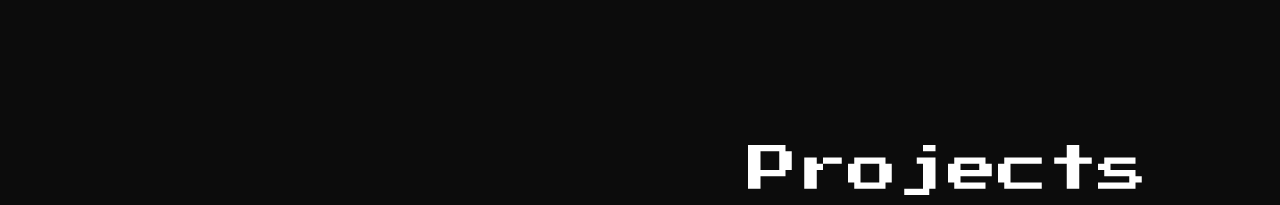
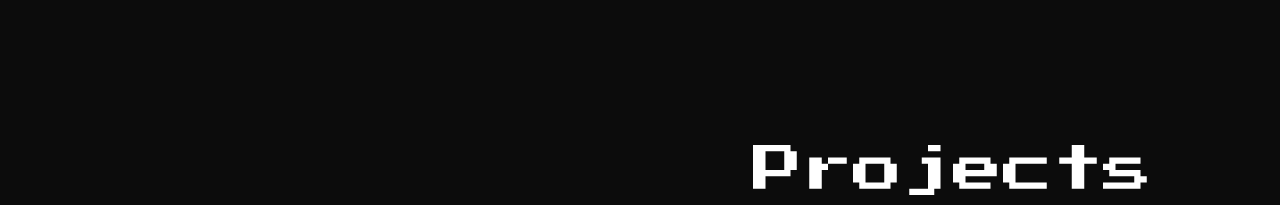
Before and after one commit to hollyBelly2021/maea, a plain HTML site: page index.html in a window 1280 px wide. Both pictures are taken after a click on the button 349 px from the left and 515 px from the top of the page. Shown: the top 205 px of the page. Drawn offline with nearby package versions, Linux system fonts and the light colour scheme; files whose address does not match are found by name.

Commit message:
update 6

```diff
--- a/scripts/portfolio.js
+++ b/scripts/portfolio.js
@@ -64,8 +64,8 @@ contactButton.addEventListener("click", function () {
 
 projectButton.addEventListener("click", function () {
   document.getElementById("space").innerHTML = `
-  <div class="text-center col-md-12">
-  <h1 class="p-3 project-title-size ">Projects</h1>
+  <div class="padding-1 text-center col-md-12">
+  <h1 class=" project-title-size ">Projects</h1>
   </div>
   <div class="row box animate__animated animate__fadeIn  ">
     <!-- start of col-md- 12 -->
--- a/styles/styles.css
+++ b/styles/styles.css
@@ -116,3 +116,7 @@ body {
   font-family: "Press Start 2P", cursive;
   font-size: 50px;
 }
+
+.padding-1 {
+  padding-left: 10px;
+}
```
